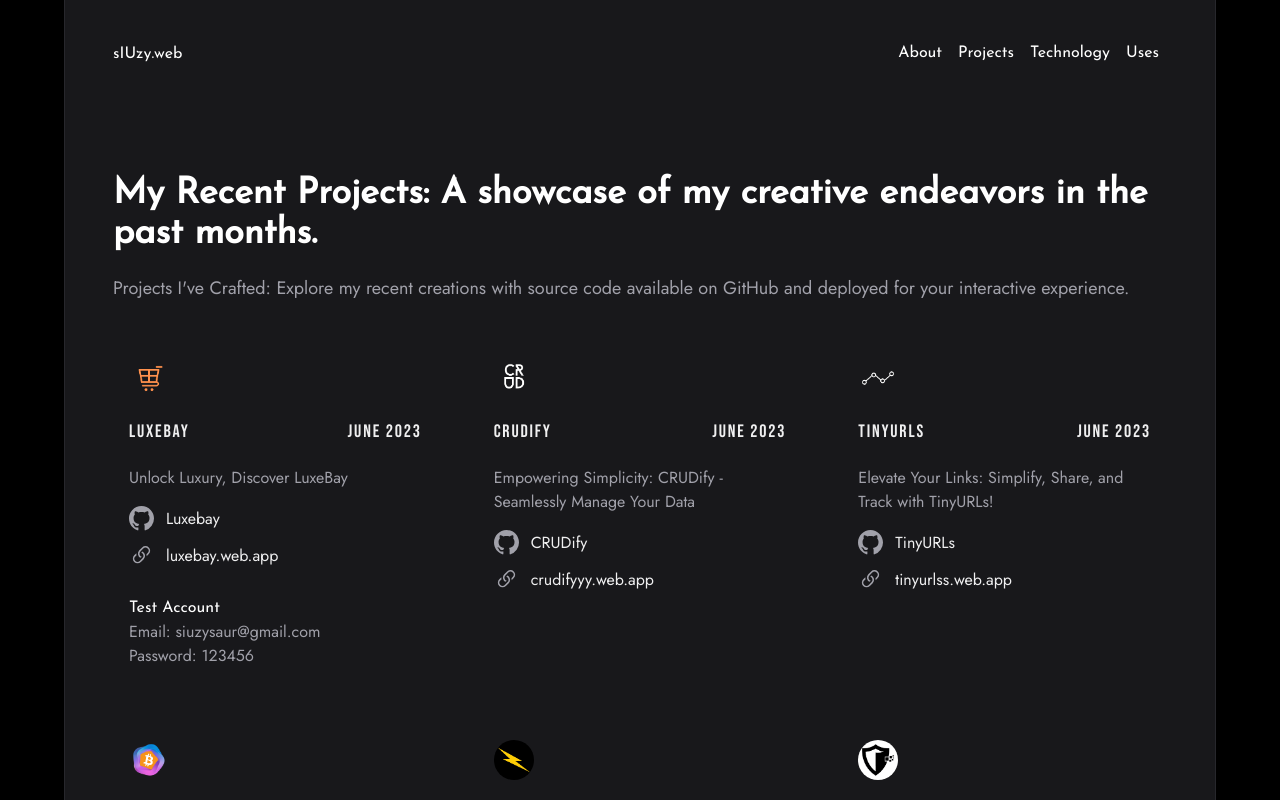
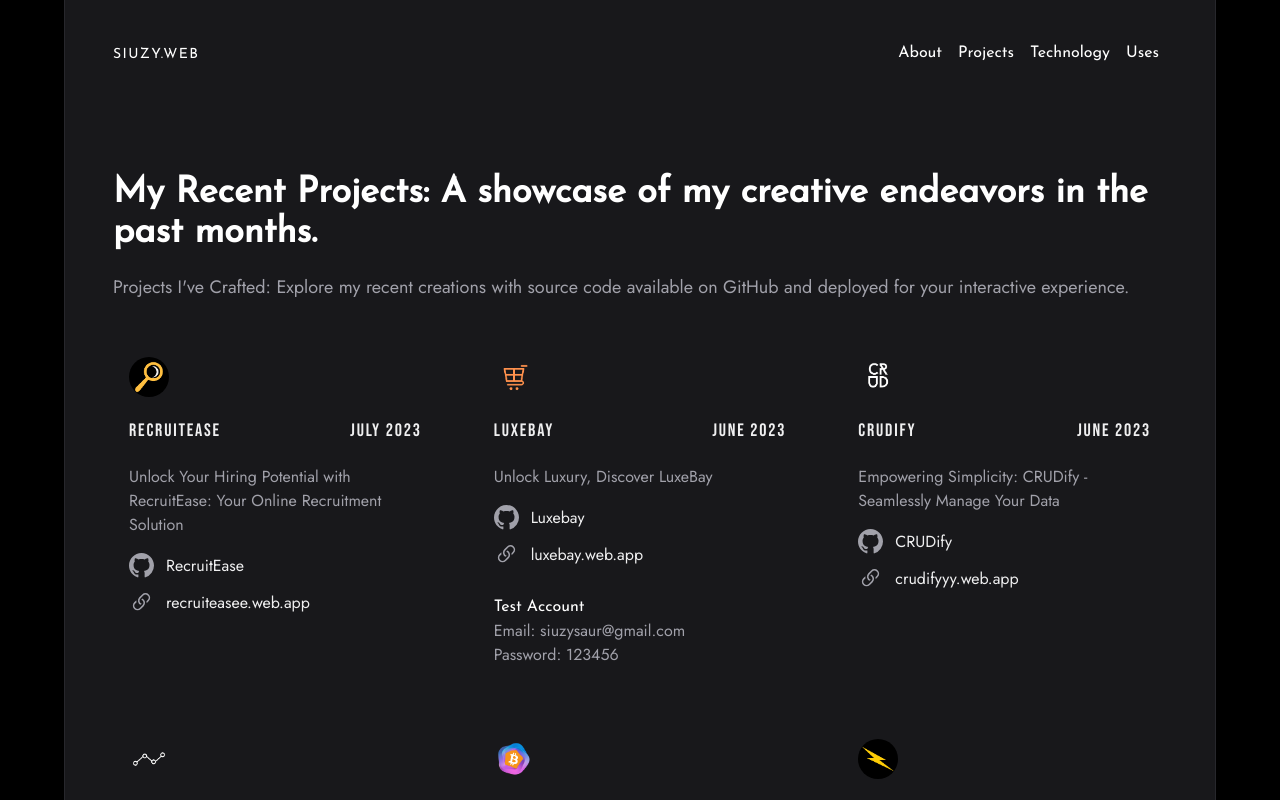
Before and after one commit to sIUzyy/p-portfolio, a React (Vite) app: page /projects in a window 1280 px wide. Shown: the top 800 px of the page. Built offline with nearby package versions, Linux system fonts and the light colour scheme.

Commit message:
updated portfolio

```diff
--- a/src/components/Error.jsx
+++ b/src/components/Error.jsx
@@ -5,8 +5,8 @@ const Error = () => {
     <div className={`main-content max-w-2xl h-screen flex justify-center items-center lg:max-w-5xl xl:max-w-6xl 2xl:max-w-7xl mx-auto bg-[#18181B] px-3 py-12  text-white border-x border-[#27272C] md:px-5 lg:px-8 xl:px-12`}>
 
         <div className='text-center font-main '>
-            <h1 className='text-5xl'>404</h1>
-            <p className='text-2xl'>PAGE NOT FOUND</p>
+            <h1 className='text-3xl text-[#45F0DF]'>404</h1>
+            <p className='text-lg'>PAGE NOT FOUND</p>
 
         </div>
 
--- a/src/components/Navbar.jsx
+++ b/src/components/Navbar.jsx
@@ -62,7 +62,7 @@ const Navbar = () => {
         <div className='hidden md:flex md:items-center md:justify-between'>
 
           <div>
-            <Link className='font-h1 hover:text-[#45F0DF] focus:text-[#45F0DF]' to='/'>sIUzy.web</Link>
+            <Link className='uppercase font-title text-sm tracking-widest hover:text-[#45F0DF] focus:text-[#45F0DF]' to='/'>sIUzy.web</Link>
             </div>
 
             <div className='flex items-center'>
@@ -76,7 +76,7 @@ const Navbar = () => {
 
           <div className='flex items-center justify-between md:hidden'>
                <div>
-               <Link className='font-h1 hover:text-[#45F0DF] focus:text-[#45F0DF]' to='/'>sIUzy.web</Link>
+               <Link className='uppercase font-title text-sm tracking-widest hover:text-[#45F0DF] focus:text-[#45F0DF]' to='/'>sIUzy.web</Link>
                 </div>
 
                 <div className='md:hidden' onClick={() =>setNav(!nav)}>
@@ -91,7 +91,7 @@ const Navbar = () => {
             <div className={nav ? 'bg-black h-screen w-4/5 fixed top-0 left-0 py-10 px-3 ease-in-out duration-500': 'fixed left-[-100%]' }>
 
             <div>
-            <Link className='font-h1 hover:text-[#45F0DF] focus:text-[#45F0DF]' to='/'>sIUzy.web</Link>
+            <Link className='uppercase font-title text-sm tracking-widest hover:text-[#45F0DF] focus:text-[#45F0DF]' to='/'>sIUzy.web</Link>
             </div>
 
             <div className='grid gap-10 my-10 '>
--- a/src/pages/About.jsx
+++ b/src/pages/About.jsx
@@ -88,7 +88,7 @@ const About = () => {
                 I'm Justin Peligro, a computer engineering student who is also a self-taught front-end developer.
               </h1>
 
-              <p className='font-p text-justify text-lg text-[#A1A1AA]'>
+              <p className='font-p text-justify text-lg text-[#A1A1AA] '>
                 Since I was a kid, I have been passionate about technology and have had a strong desire to learn new things.
                 When I reached senior high school, I had opportunity to exposed into the world of coding, where I learned various programming languages and enhance my
                 logical thinking abilities. Now that I am in college, I have chosen to pursue computer engineering to expand my knowledge further.
--- a/src/pages/Main.jsx
+++ b/src/pages/Main.jsx
@@ -56,6 +56,7 @@ const experiences = [
     description: 'Ecommerce REDUX',
     date: '2023',
     imgsrc: luxebay,
+    path: '/projects'
   },
 
 
@@ -65,6 +66,7 @@ const experiences = [
     description: 'Shortened URL Api website',
     date: '2023',
     imgsrc: tinyurl,
+    path: '/projects'
   },
 
   {
@@ -73,6 +75,7 @@ const experiences = [
     description: 'Cryptocurrency Api website',
     date: '2023',
     imgsrc: bitvortex,
+    path: '/projects'
   },
 
 
@@ -82,6 +85,7 @@ const experiences = [
     description: 'Point of Sale website',
     date: '2023',
     imgsrc: rtu,
+    path: '/projects'
   },
 
   {
@@ -90,6 +94,7 @@ const experiences = [
     description: 'E-commerce website',
     date: '2023',
     imgsrc: rtu,
+    path: '/projects'
   },
 
 
@@ -138,10 +143,23 @@ const tech = [
 import React from 'react'
 import { Link } from 'react-router-dom'
 import profile from '../assets/siuzy.webp'
-import {  AiOutlineInstagram, AiOutlineGithub, AiFillLinkedin, AiOutlineMail, AiOutlineLaptop, AiOutlineArrowDown,AiFillHtml5  } from 'react-icons/ai'
+import {  AiOutlineInstagram,
+          AiOutlineGithub,
+          AiFillLinkedin,
+          AiOutlineMail,
+          AiOutlineLaptop,
+          AiOutlineArrowDown,
+          AiFillHtml5
+} from 'react-icons/ai'
+
 import {DiCss3} from 'react-icons/di'
-import {SiJavascript, SiTailwindcss,SiFirebase} from 'react-icons/si'
-import {FaReact} from 'react-icons/fa'
+
+import {  SiJavascript,
+          SiTailwindcss,
+          SiFirebase
+} from 'react-icons/si'
+
+import {  FaReact } from 'react-icons/fa'
 import {  useTypewriter } from 'react-simple-typewriter'
 import rtu from '../assets/rtu.webp'
 import tinyurl from '../assets/tinyurl.png'
@@ -152,17 +170,26 @@ import style from "./css/style.css"
 
 const Main = () => {
 
+  //type writer effect
   const [text] = useTypewriter({
     words: ['Computer Engineering', 'Front-End Developer'],
     loop: 0
   })
 
+
+  //download CV library
   const downloadCV = () => {
     const url = 'https://drive.google.com/file/d/1lIDtldg-C4wm2QrOuC8gNsmfoVp1Npmg/view?usp=sharing'
-
-
     saveAs(url, 'justinpeligro_CV.pdf')
 
+  }
+
+  //automatically scroll to the top
+  const scrollToTop = () => {
+    window.scrollTo({
+      top: 0,
+      behavior: "smooth"
+    });
   }
 
   return (
@@ -248,8 +275,9 @@ const Main = () => {
             </div>
 
             {experiences.map((exp) => (
-            <div key={exp.id} className='flex items-center justify-between my-5'>
-            <div className='flex items-center'>
+            <Link key={exp.id} onClick={scrollToTop} to={exp.path}>
+            <div  className='flex items-center justify-between my-5 hover:bg-[#3F3F46]/25 p-1 rounded-lg'>
+            <div className='flex items-center '>
               <img className='w-10 h-10 rounded-full' src={exp.imgsrc} alt=''/>
 
               <div className='pl-2'>
@@ -265,6 +293,7 @@ const Main = () => {
               </div>
 
             </div>
+            </Link>
             ))}
 
 
--- a/src/pages/Projects.jsx
+++ b/src/pages/Projects.jsx
@@ -1,7 +1,18 @@
 const projects = [
 
   {
-    id: 1,
+    imgsrc: recruit,
+    title: 'RecruitEase',
+    description: 'Unlock Your Hiring Potential with RecruitEase: Your Online Recruitment Solution',
+    src: 'https://github.com/sIUzyy/p-recruit',
+    url: 'https://recruiteasee.web.app/',
+    web: 'recruiteasee.web.app',
+    date: 'JULY 2023',
+    email: '',
+    pass: '',
+  },
+
+  {
     imgsrc: luxebay,
     title: 'Luxebay',
     description: 'Unlock Luxury, Discover LuxeBay',
@@ -14,7 +25,6 @@ const projects = [
   },
 
   {
-    id: 2,
     imgsrc: crudify,
     title: 'CRUDify',
     description: 'Empowering Simplicity: CRUDify - Seamlessly Manage Your Data',
@@ -25,7 +35,6 @@ const projects = [
   },
 
   {
-    id: 3,
     imgsrc: tinyurl,
     title: 'TinyURLs',
     description: 'Elevate Your Links: Simplify, Share, and Track with TinyURLs!',
@@ -36,7 +45,6 @@ const projects = [
   },
 
   {
-    id: 4,
     imgsrc: bitvortex,
     title: 'Bitvortex',
     description: 'BitVortex: Unleash the Power of Cryptocurrency with Confidence. Seamlessly integrate our advanced API web platform to access real-time data.',
@@ -47,7 +55,6 @@ const projects = [
   },
 
   {
-    id: 5,
     imgsrc: skycast,
     title: 'SkyCast',
     description: 'Skycast: Your go-to weather API for real-time and accurate forecasts worldwide. Plan, stay informed, and make confident decisions with ease.',
@@ -58,7 +65,6 @@ const projects = [
   },
 
   {
-    id: 6,
     imgsrc: encryp,
     title: 'EncryptedX',
     description: 'EncryptedX: Unveiling encryption’s secrets. Explore cryptography, privacy, and secure communication in a concise, informative website. Enhance your digital security now.',
@@ -71,7 +77,6 @@ const projects = [
   },
 
   {
-    id: 7,
     imgsrc: rtu,
     title: 'RTU POS',
     description: 'RTU POS: Seamlessly integrated with the RTU Apparel eCommerce site, it’s your one-stop solution for easy and efficient point-of-sale transactions.',
@@ -84,7 +89,6 @@ const projects = [
   },
 
   {
-    id: 8,
     imgsrc: rtu,
     title: 'RTU Apparel',
     description: 'RTU Apparel: Your online fashion destination for trendy styles and effortless shopping.',
@@ -97,7 +101,6 @@ const projects = [
   },
 
   {
-    id: 9,
     imgsrc: abacus,
     title: 'Abacaus Academy',
     description: 'Abacus Academy: Empowering learners through immersive boot camps. Unlock your potential and master in-demand skills.',
@@ -121,6 +124,7 @@ import bitvortex from '../assets/bitvortex.png'
 import tinyurl from '../assets/tinyurl.png'
 import crudify from '../assets/crud.png'
 import luxebay from '../assets/luxebay.png'
+import recruit from '../assets/recruit.png'
 import { Link } from 'react-router-dom'
 import {BsGithub, BsLink45Deg} from 'react-icons/bs'
 
@@ -147,8 +151,8 @@ const Projects = () => {
 
 
       <div className='container-2 py-10 grid gap-10 grid-cols-1 md:grid-cols-2 lg:grid-cols-3'>
-      {projects.map((exp) => (
-        <div key={exp.id} className='rounded-xl  p-4 hover:bg-[#3F3F46]/25'>
+      {projects.map((exp, index) => (
+        <div key={index} className='rounded-xl  p-4 hover:bg-[#3F3F46]/25'>
            <img className='rounded-full h-10 w-10' src={exp.imgsrc} alt='' />
 
               <div className='py-5 flex justify-between w-full '>
```
Also changed, not shown: src/assets/recruit.png (added).
